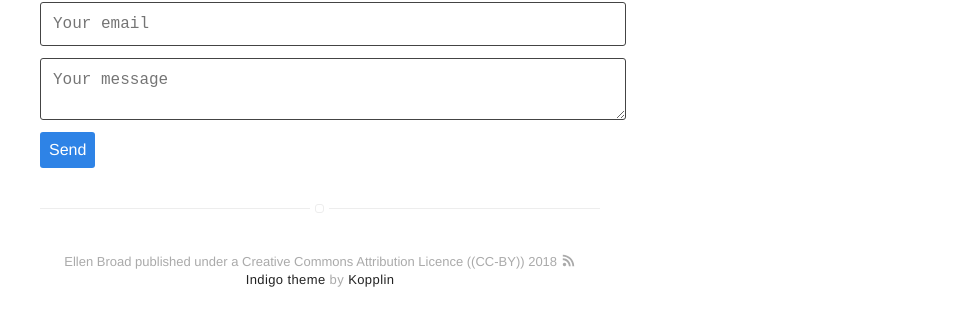
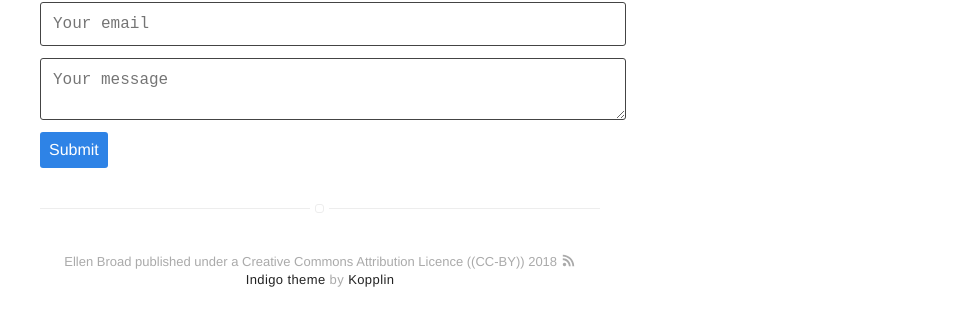
Before and after one commit to ellenbroad/ellenbroadcom, a Jekyll site: the page built from about.md, in a window 1280 px wide. Shown: the part 1322-1644 px from the top of the page, without its empty margins (320-1280 px from the left). Built offline with Jekyll 4.4.1, drawn with Linux system fonts in a browser that asks for light colours.

Commit message:
selectors

```diff
--- a/about.md
+++ b/about.md
@@ -20,12 +20,12 @@ You can reach me on:
 
 <form method="POST" action="https://formspree.io/ellen@ellenbroad.com">
   <input type="email" name="email" placeholder="Your email">
-  <textarea type="text" name="message" placeholder="Your message"></textarea>
-  <button type="submit">Send</button>
+  <textarea name="message" placeholder="Your message"></textarea>
+  <input type="submit">
 </form>
 
 <style>
-form input[type="email"], form textarea[type="text"] {
+form input[type="email"], form textarea {
     width: 100%;
     vertical-align: middle;
     margin-top: 0.25em;
```
Also changed, not shown: other parts of about.md (+1 -1 lines).
